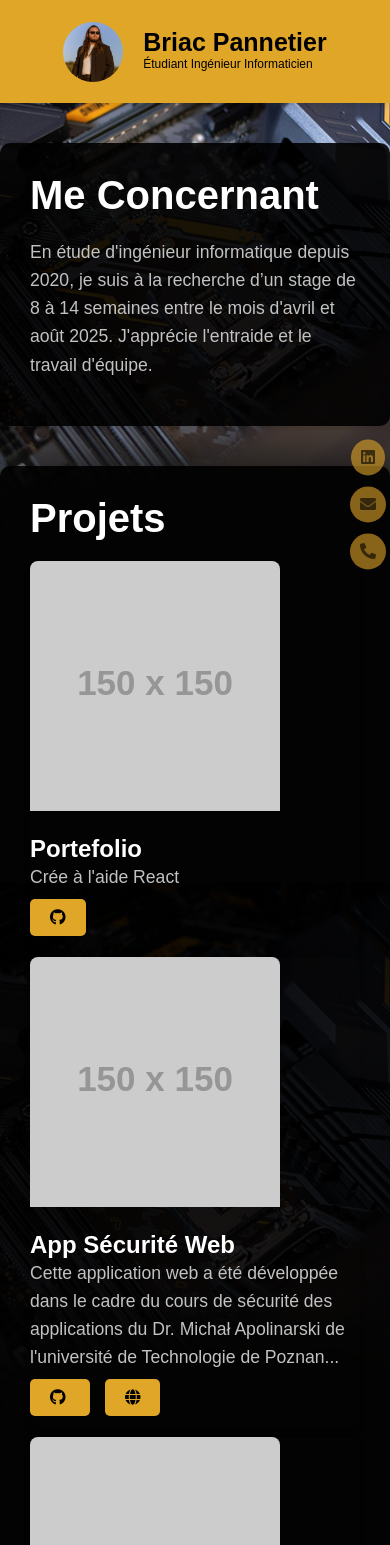
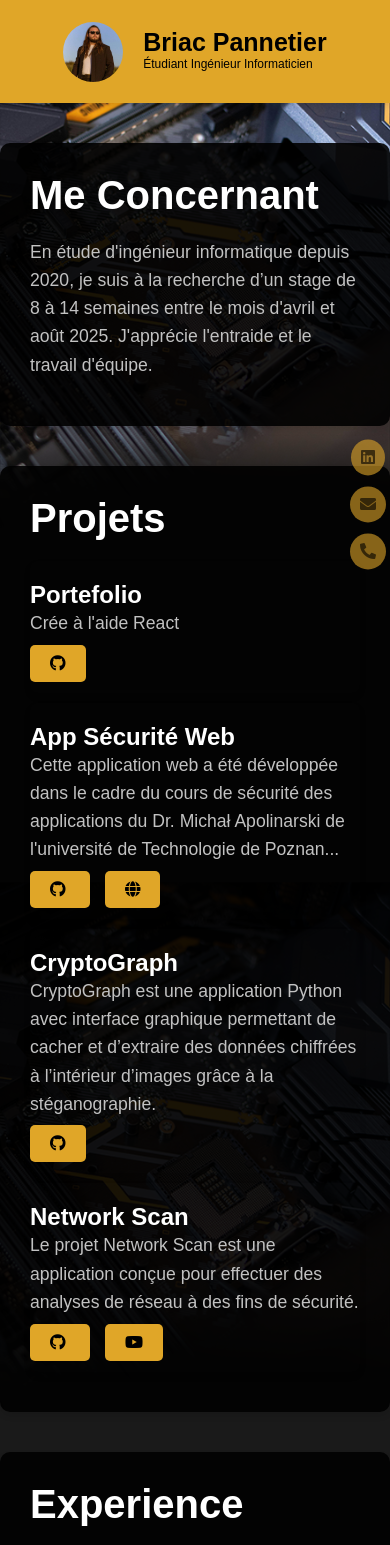
Before and after one commit to BriacPa/Portefolio, a React (Create React App) app: page / in a window 390 px wide. Shown: the top 1545 px of the page. Built offline with nearby package versions, Linux system fonts and the light colour scheme.

Commit message:
Remove placeholder images from Projects component for desktop and mobile views; adjust card body styling for better layout

```diff
--- a/src/components/computer/Projects.js
+++ b/src/components/computer/Projects.js
@@ -8,7 +8,6 @@ const Projects = () => {
         {/* First Project */}
         <div className="col-md-4">
           <div className="card mb-4 project-card">
-            <img src="https://via.placeholder.com/150" alt="Project" className="card-img-top" />
             <div className="card-body">
               <h5 className="card-title project-title">Portefolio</h5>
               <p className="card-center project-description">Crée à l'aide React</p>
@@ -30,7 +29,6 @@ const Projects = () => {
         {/* Second Project */}
         <div className="col-md-4">
           <div className="card mb-4 project-card">
-            <img src="https://via.placeholder.com/150" alt="Project" className="card-img-top" />
             <div className="card-body">
               <h5 className="card-title project-title">Application de Sécurité Web : Démonstration et Apprentissage</h5>
               <p className="text-center project-description">
@@ -64,7 +62,6 @@ const Projects = () => {
         {/* Third Project */}
         <div className="col-md-4">
           <div className="card mb-4 project-card">
-            <img src="https://via.placeholder.com/150" alt="Project" className="card-img-top" />
             <div className="card-body">
               <h5 className="card-title project-title">CryptoGraph : Application de Stéganographie et Chiffrement d'Images</h5>
               <p className="text-center project-description">
@@ -89,7 +86,6 @@ const Projects = () => {
         {/* Fourth Project */}
         <div className="col-md-4">
           <div className="card mb-4 project-card">
-            <img src="https://via.placeholder.com/150" alt="Project" className="card-img-top" />
             <div className="card-body">
               <h5 className="card-title project-title">Network Scan: Outil de Sécurité pour l'Analyse Réseau</h5>
               <p className="text-center project-description">
--- a/src/components/mobile/Projects.js
+++ b/src/components/mobile/Projects.js
@@ -8,7 +8,7 @@ const Projects = () => {
         {/* First Project */}
         <div className="col-md-4">
           <div className="card mb-4 project-card">
-            <img src="https://via.placeholder.com/150" alt="Project" className="card-img-top" />
+
             <div className="card-body" style={{ paddingLeft: "0px", paddingRight: "0px" }}>
 
               <h5 className="card-title project-title">Portefolio</h5>
@@ -30,7 +30,7 @@ const Projects = () => {
         {/* Second Project */}
         <div className="col-md-4">
           <div className="card mb-4 project-card">
-            <img src="https://via.placeholder.com/150" alt="Project" className="card-img-top" />
+
             <div className="card-body" style={{ paddingLeft: "0px", paddingRight: "0px" }}>
 
               <h5 className="card-title project-title">App Sécurité Web</h5>
@@ -63,7 +63,7 @@ const Projects = () => {
         {/* Third Project */}
         <div className="col-md-4">
           <div className="card mb-4 project-card">
-            <img src="https://via.placeholder.com/150" alt="Project" className="card-img-top" />
+
             <div className="card-body" style={{ paddingLeft: "0px", paddingRight: "0px" }}>
 
               <h5 className="card-title project-title">CryptoGraph</h5>
@@ -88,7 +88,7 @@ const Projects = () => {
         {/* Fourth Project */}
         <div className="col-md-4">
           <div className="card mb-4 project-card">
-            <img src="https://via.placeholder.com/150" alt="Project" className="card-img-top" />
+
             <div className="card-body" style={{ paddingLeft: "0px", paddingRight: "0px" }}>
 
               <h5 className="card-title project-title">Network Scan</h5>
```
